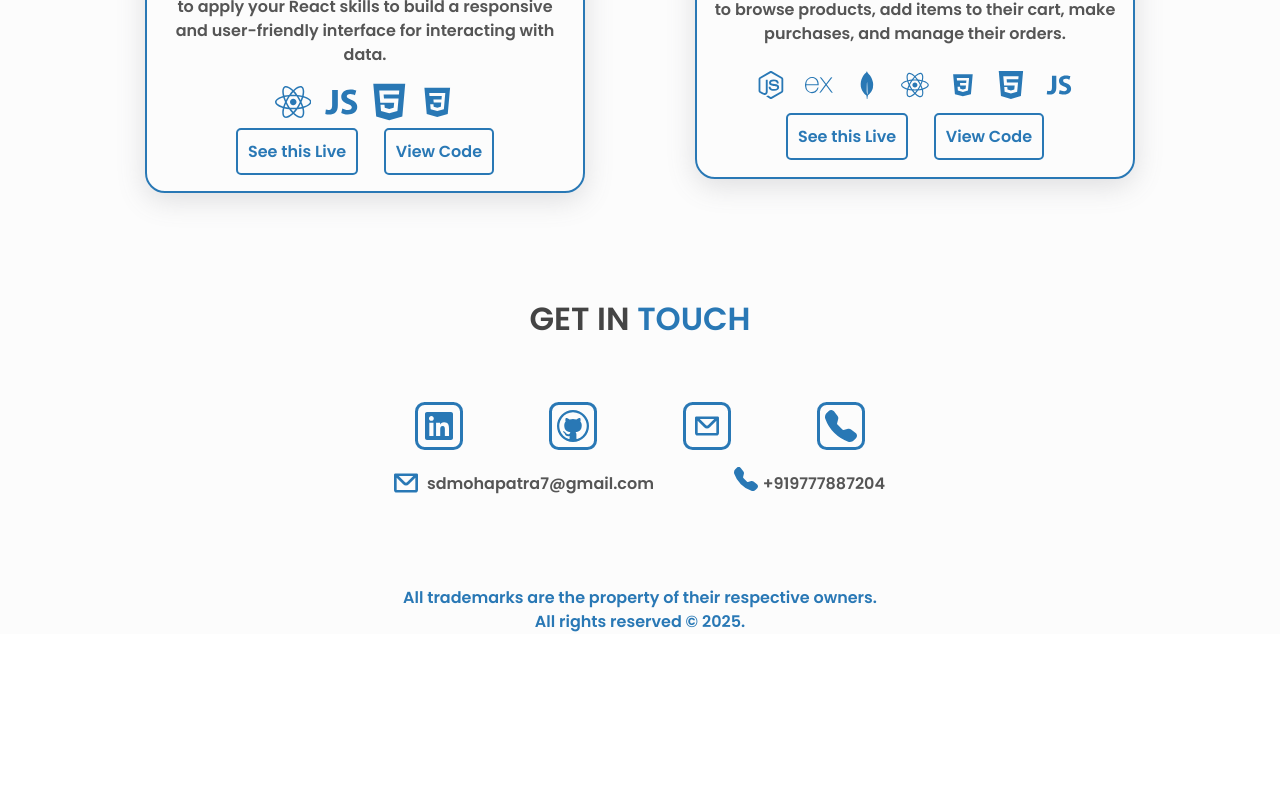
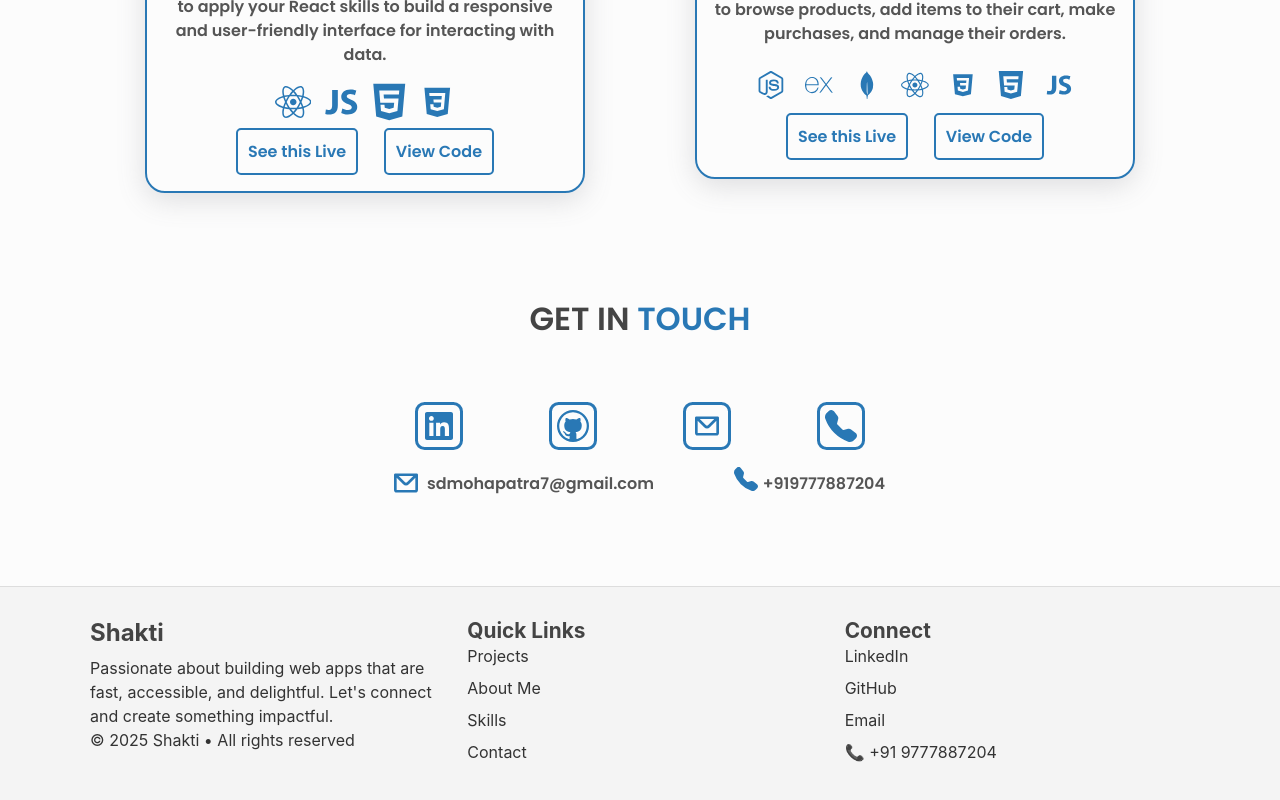
Before and after one commit to sdmohapatra7/My-Portfolio, a React (Create React App) app: page / in a window 1280 px wide. Shown: the part 5611-6411 px from the top of the page. Before the commit the page ends 6245 px from the top, so only its background shows below. Built offline with nearby package versions, Linux system fonts and the light colour scheme.

Commit message:
footer changes

```diff
--- a/src/components/Footer/Footer.css
+++ b/src/components/Footer/Footer.css
@@ -1,31 +1,44 @@
-.footer {
-  text-align: center;
-  color: var(--clr-primary);
+.footer-wrapper {
+    background-color: #f4f4f4;
+    padding: 2rem 1rem;
+    color: #333;
+    font-family: "Inter", sans-serif;
+    border-top: 1px solid #ddd;
 }
 
-.footerBox {
-  /* border: 3px solid var(--clr-primary); */
-  width: 50%;
-  margin: auto;
-  padding-bottom: 20px;
-  border-radius: 15px;
-  background-color: transparent;
-  padding: 20px;
-  height: auto;
+.footer-grid {
+    display: grid;
+    grid-template-columns: repeat(auto-fit, minmax(220px, 1fr));
+    gap: 2rem;
+    max-width: 1100px;
+    margin: 0 auto;
 }
 
-/* .footerBox:hover {
-    transform: scale(1.04);
-    overflow: hidden;
-    box-shadow: rgba(0, 0, 0, 0.36) 0px 10px 15px 0px,
-      rgba(0, 0, 0, 0.06) 0px 0px 0px 1px;
-  } */
+.footer-about h3 {
+    font-size: 1.5rem;
+    margin-bottom: 0.5rem;
+}
 
-@media (max-width: 600px) {
-  .footerBox {
-    /* border: 3px solid var(--clr-primary); */
-    width: 100%;
-    border-radius: 0px;
-    margin-bottom: 0px;
-  }
+.footer-links ul,
+.footer-contact ul {
+    list-style: none;
+    padding: 0;
 }
+
+.footer-links li,
+.footer-contact li {
+    margin-bottom: 0.5rem;
+}
+
+.footer-links a,
+.footer-contact a {
+    color: #333;
+    text-decoration: none;
+    transition: color 0.2s ease;
+}
+
+.footer-links a:hover,
+.footer-contact a:hover {
+    color: #007bff;
+    text-decoration: underline;
+}
--- a/src/components/Footer/Footer.jsx
+++ b/src/components/Footer/Footer.jsx
@@ -6,22 +6,39 @@ export const Footer = () => {
     const [{ themename }] = React.useContext(ThemeContext);
 
     return (
-        <>
-            <div className={"section " + themename}>
-                <a href="/" rel="noreferrer" target="_blank">
-                    {/* <div className="footerBox">
-                        <h3 className="footer">
-                            Made with{" "}
-                            <span style={{ color: `red`, background: `transparent` }}>❤</span>{" "}
-                            By Shakti
-                        </h3>
+        <footer className={`footer-wrapper section ${themename}`}>
+            <div className="footer-grid">
+                {/* Personal Intro */}
+                <div className="footer-about">
+                    <h3>Shakti</h3>
+                    <p>
+                        Passionate about building web apps that are fast, accessible, and delightful. Let's connect and create something impactful.
+                    </p>
+                    <p>© {new Date().getFullYear()} Shakti • All rights reserved</p>
+                </div>
 
-                    </div> */}
-                    <div className="footer">
-                        All trademarks are the property of their respective owners.<br></br> All rights reserved © 2025.
-                        </div>
-                </a>
+                {/* Navigation */}
+                <div className="footer-links">
+                    <h4>Quick Links</h4>
+                    <ul>
+                        <li><a href="#projects">Projects</a></li>
+                        <li><a href="#about">About Me</a></li>
+                        <li><a href="#skills">Skills</a></li>
+                        <li><a href="#contact">Contact</a></li>
+                    </ul>
+                </div>
+
+                {/* Social Media */}
+                <div className="footer-contact">
+                    <h4>Connect</h4>
+                    <ul>
+                        <li><a href="https://www.linkedin.com/in/shaktidhar-mohapatra/" target="_blank" rel="noreferrer">LinkedIn</a></li>
+                        <li><a href="https://github.com/sdmohapatra7" target="_blank" rel="noreferrer">GitHub</a></li>
+                        <li><a href="mailto:sdmohapatra7@gmail.com">Email</a></li>
+                        <li><a href="tel:+919777887204">📞 +91 9777887204</a></li>
+                    </ul>
+                </div>
             </div>
-        </>
+        </footer>
     );
 };
```
